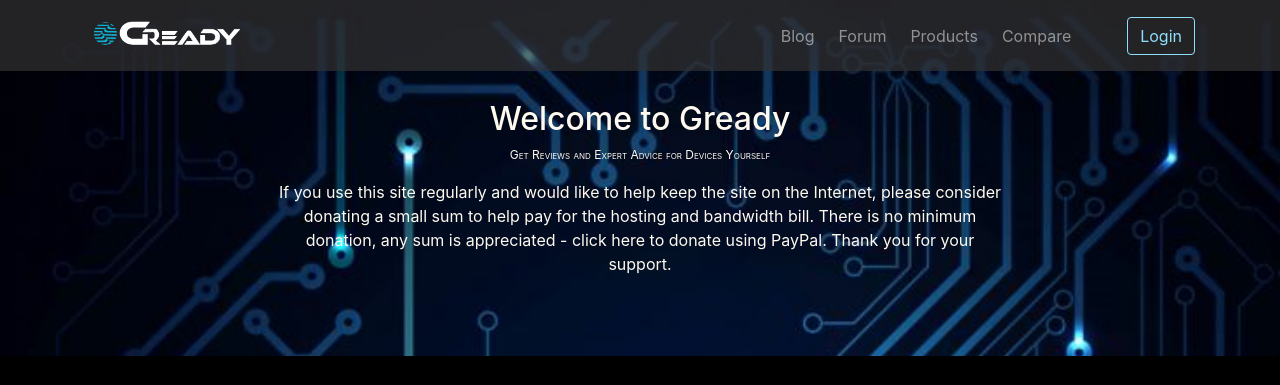
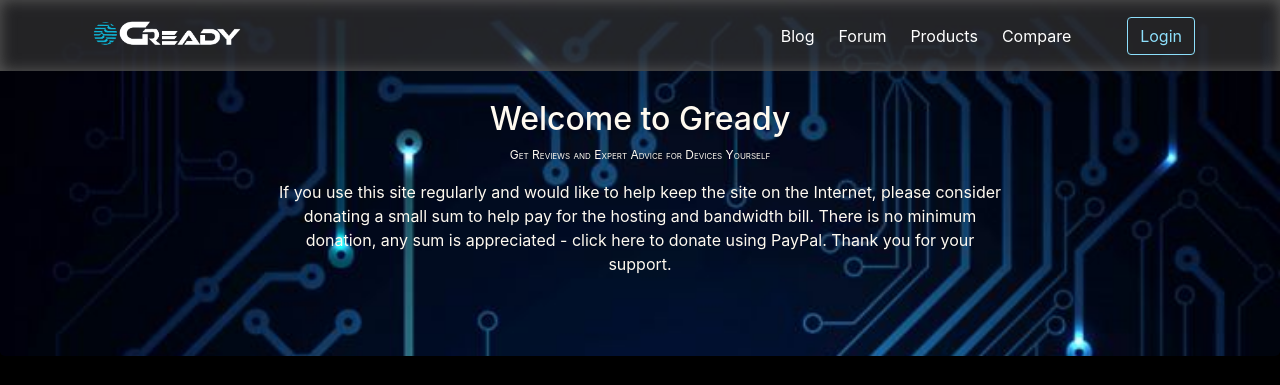
Before and after one commit to LazyCoder-1506/GREADY_prototype, a website: page index.html in a window 1280 px wide. Shown: the top 385 px of the page. Drawn offline with nearby package versions, Linux system fonts and the light colour scheme.

Commit message:
navbar updated

```diff
--- a/css/styles.css
+++ b/css/styles.css
@@ -8,6 +8,17 @@
 .navbar
 {
     background : rgba(50, 50, 50, 0.7);
+    box-shadow : inset #5b5b5b 0px 0px 15px;
+}
+
+.nav-link
+{
+    color : white !important;
+}
+
+.nav_link_active
+{
+    color : #8ddffc !important;
 }
 
 .nav_active
@@ -18,7 +29,8 @@
 .jumbotron
 {
     padding-top : 100px;
-    background-color : black;
+    background-image : url(../img/header.jpg);
+    background-size : cover;
 }
 
 footer
--- a/index.html
+++ b/index.html
@@ -39,7 +39,7 @@
 
 <!--Header-->
 
-	<header class="jumbotron" style = "background-image : url(img/header.jpg); background-size : cover">
+	<header class="jumbotron">
         <div class="container">
             <div class="row row-content">
                 <div class = "col-12 col-lg-8 offset-lg-2" style = "text-align : center; color : floralwhite">
```
